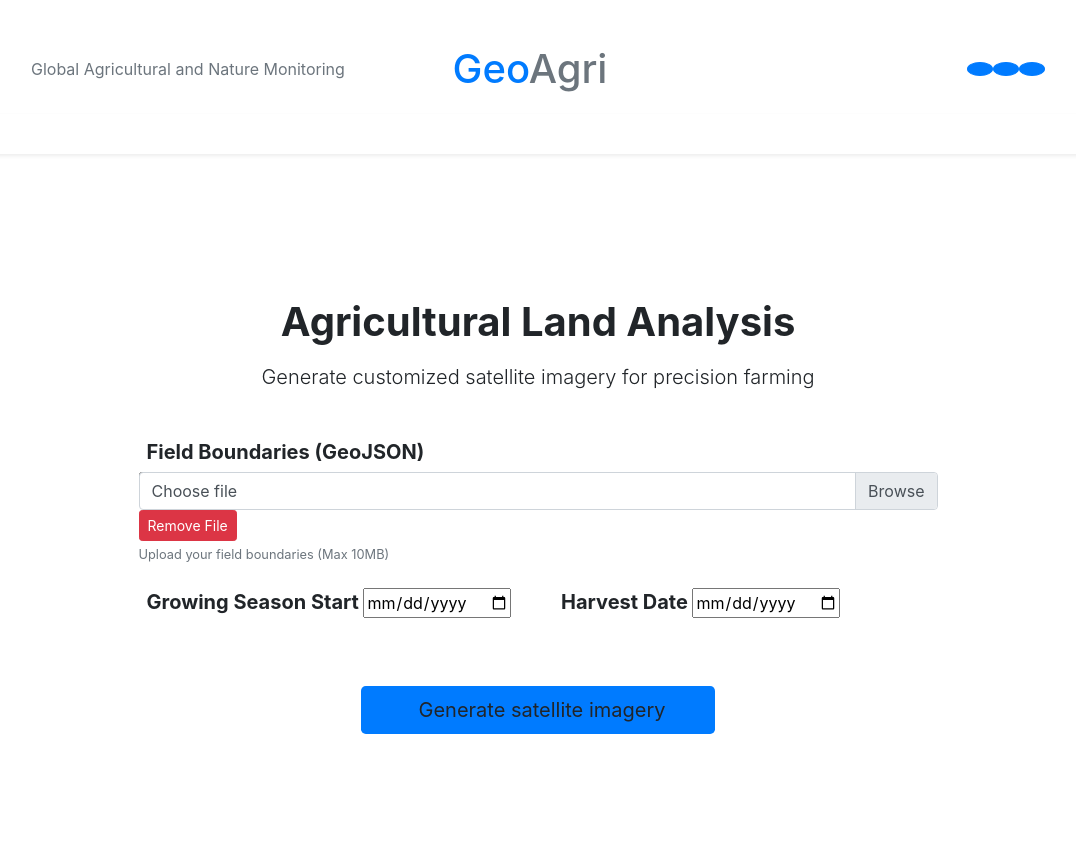
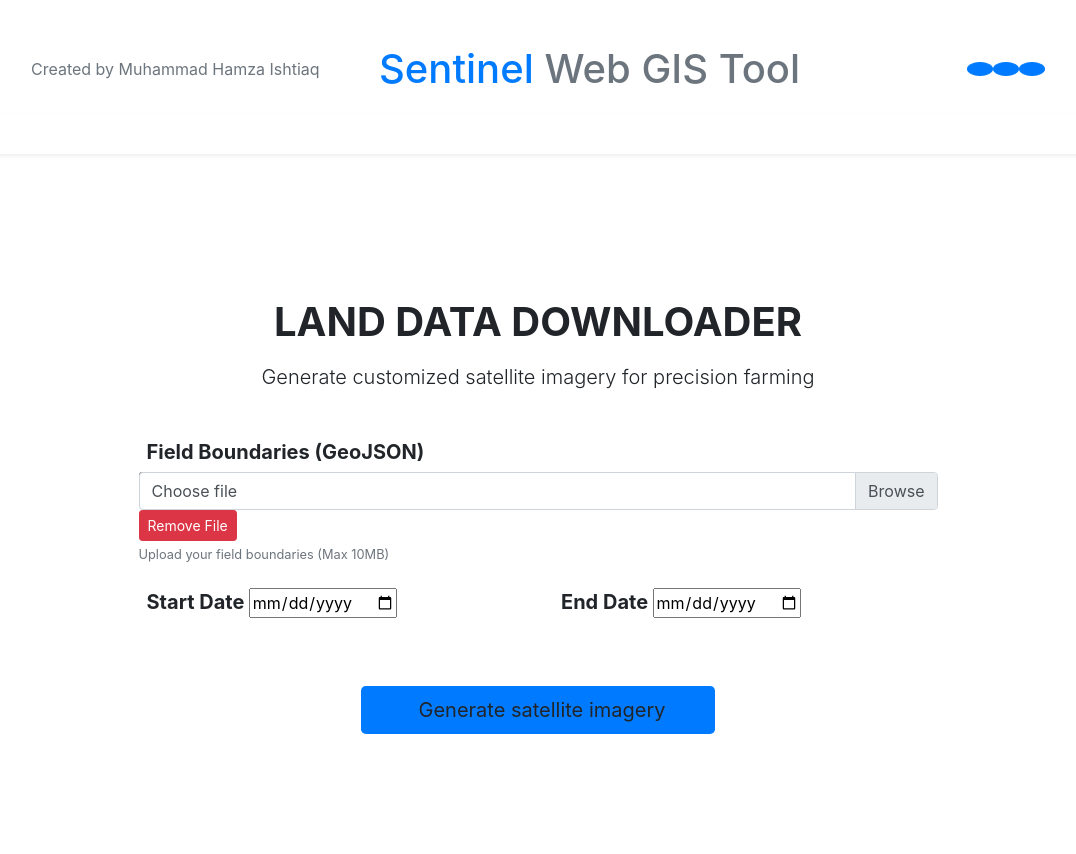
Before and after one commit to vurudi/sentinel_project, a Django app: page / in a window 1280 px wide. Shown: the top 854 px of the page, without its empty margins (102-1178 px from the left). Run offline with Django 5.2, Linux system fonts and the light colour scheme; some libraries are stand-ins or nearby versions.

Commit message:
sentinel

```diff
--- a/gis/templates/gis/index.html
+++ b/gis/templates/gis/index.html
@@ -114,12 +114,12 @@
         <div class="col-lg-4">
             <div class="d-flex align-items-center">
                 <i class="bi bi-geo-alt fs-4 text-primary me-2"></i>
-                <span class="text-muted">Global Agricultural and Nature Monitoring</span>
+                <span class="text-muted">Created by Muhammad Hamza Ishtiaq</span>
             </div>
         </div>
         <div class="col-lg-4 text-center">
             <a href="#" class="navbar-brand">
-                <h1 class="m-0 display-5"><span class="text-primary">Geo</span><span class="text-secondary">Agri</span></h1>
+                <h1 class="m-0 display-5"><span class="text-primary">Sentinel </span><span class="text-secondary">Web GIS Tool</span></h1>
             </a>
         </div>
         <div class="col-lg-4">
@@ -163,7 +163,7 @@
             <div class="feature-card p-5 mb-5">
                 <div class="text-center mb-5">
                     <h1 class="font-weight-bold mb-3">
-                        <i class="fas fa-globe-americas text-primary"></i> Agricultural Land Analysis
+                        <i class="fas fa-globe-americas text-primary"></i> LAND DATA DOWNLOADER
                     </h1>
                     <p class="lead">Generate customized satellite imagery for precision farming</p>
                 </div>
@@ -188,7 +188,7 @@
                         <div class="col-md-6">
                             <div class="form-group">
                                 <label class="h5 font-weight-bold" for="id_start_date">
-                                    <i class="fas fa-calendar-day mr-2"></i>Growing Season Start
+                                    <i class="fas fa-calendar-day mr-2"></i> Start Date
                                 </label>
                                 {{ form.start_date }}
                             </div>
@@ -196,7 +196,7 @@
                         <div class="col-md-6">
                             <div class="form-group">
                                 <label class="h5 font-weight-bold" for="id_end_date">
-                                    <i class="fas fa-calendar-check mr-2"></i>Harvest Date
+                                    <i class="fas fa-calendar-check mr-2"></i>End Date
                                 </label>
                                 {{ form.end_date }}
                             </div>
```
